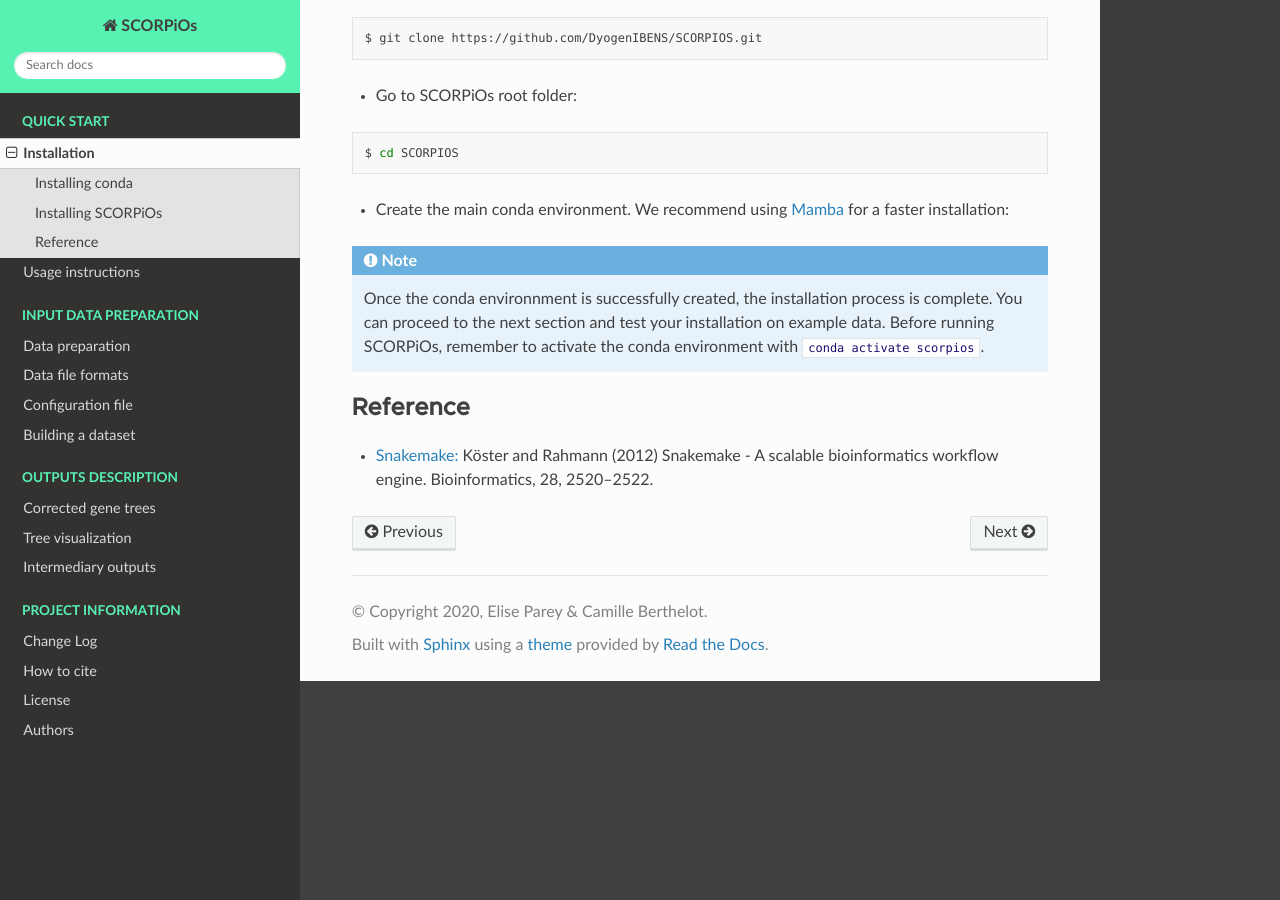
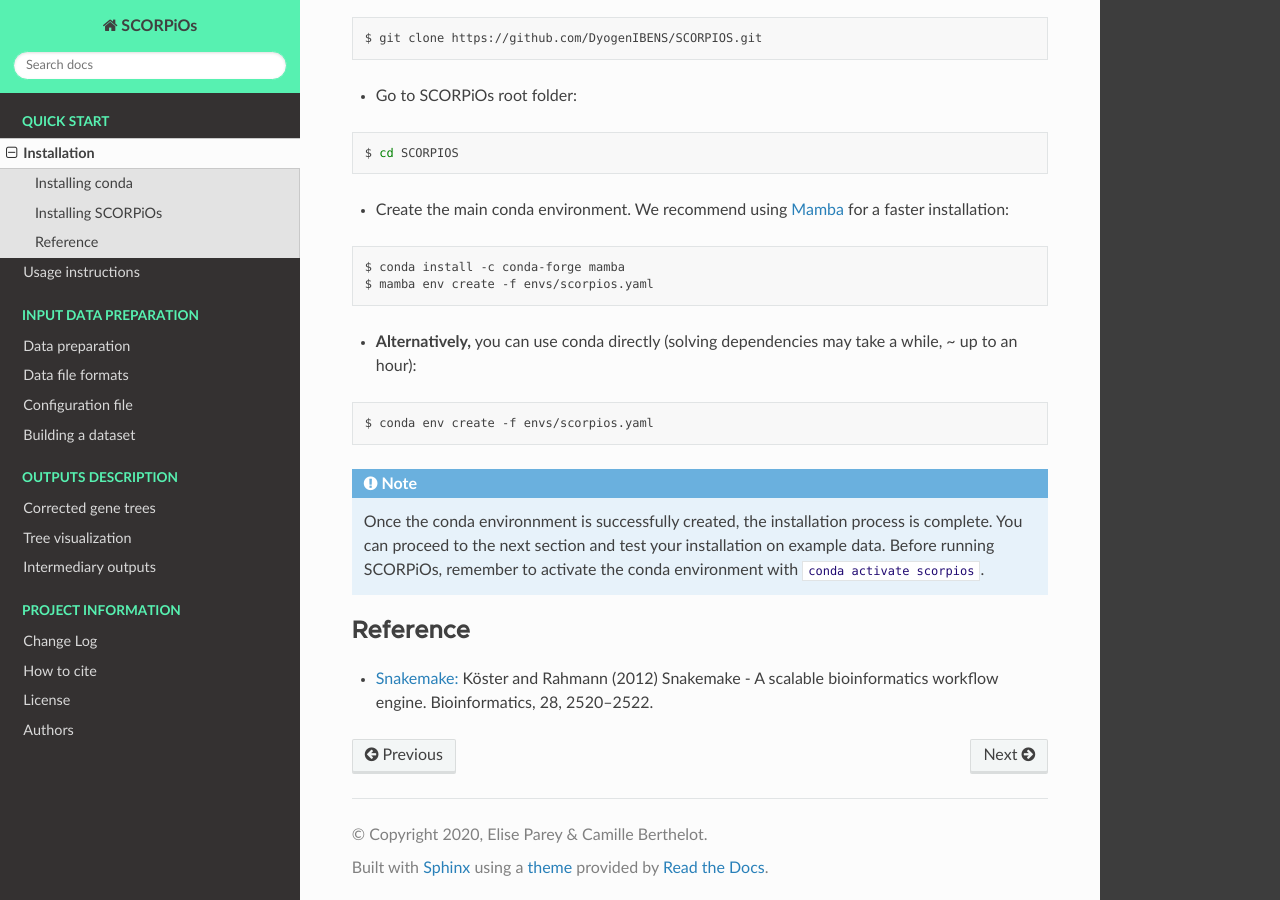
Before and after one commit to DyogenIBENS/SCORPIOS, a Sphinx documentation site: the page built from doc/getting_started_installation.rst, in a window 1280 px wide and 900 px high, scrolled down 689 px. Built offline with Sphinx 7.4.7 and the Read the Docs theme 2.0.0, drawn with Linux system fonts in a browser that asks for light colours.

Commit message:
pull updates from master

```diff
--- a/CHANGELOG.rst
+++ b/CHANGELOG.rst
@@ -28,7 +28,7 @@ Changed
 Version 1.1.0 - 19/05/2020 - `v1.1.0 <https://github.com/DyogenIBENS/SCORPIOS/tree/v1.1.0>`_
 -------------------------------------
 
-Developped a new visualization tool to inspect tree corrections.
+Developed a new visualization tool to inspect tree corrections.
 
 Added
 ^^^^^
--- a/doc/getting_started_installation.rst
+++ b/doc/getting_started_installation.rst
@@ -43,8 +43,15 @@ Installing SCORPiOs
 * Create the main conda environment. We recommend using `Mamba <https://quantstack.net/mamba.html>`_ for a faster installation:
 
 .. prompt:: bash
+
 	conda install -c conda-forge mamba
 	mamba env create -f envs/scorpios.yaml
+
+* **Alternatively,** you can use conda directly (solving dependencies may take a while, ~ up to an hour):
+
+.. prompt:: bash
+
+	conda env create -f envs/scorpios.yaml
 
 
 .. note:: Once the conda environnment is successfully created, the installation process is complete. You can proceed to the next section and test your installation on example data. Before running SCORPiOs, remember to activate the conda environment with :code:`conda activate scorpios`.
```
Also changed, not shown: README.md (+16 -8 lines), 4 other files.
